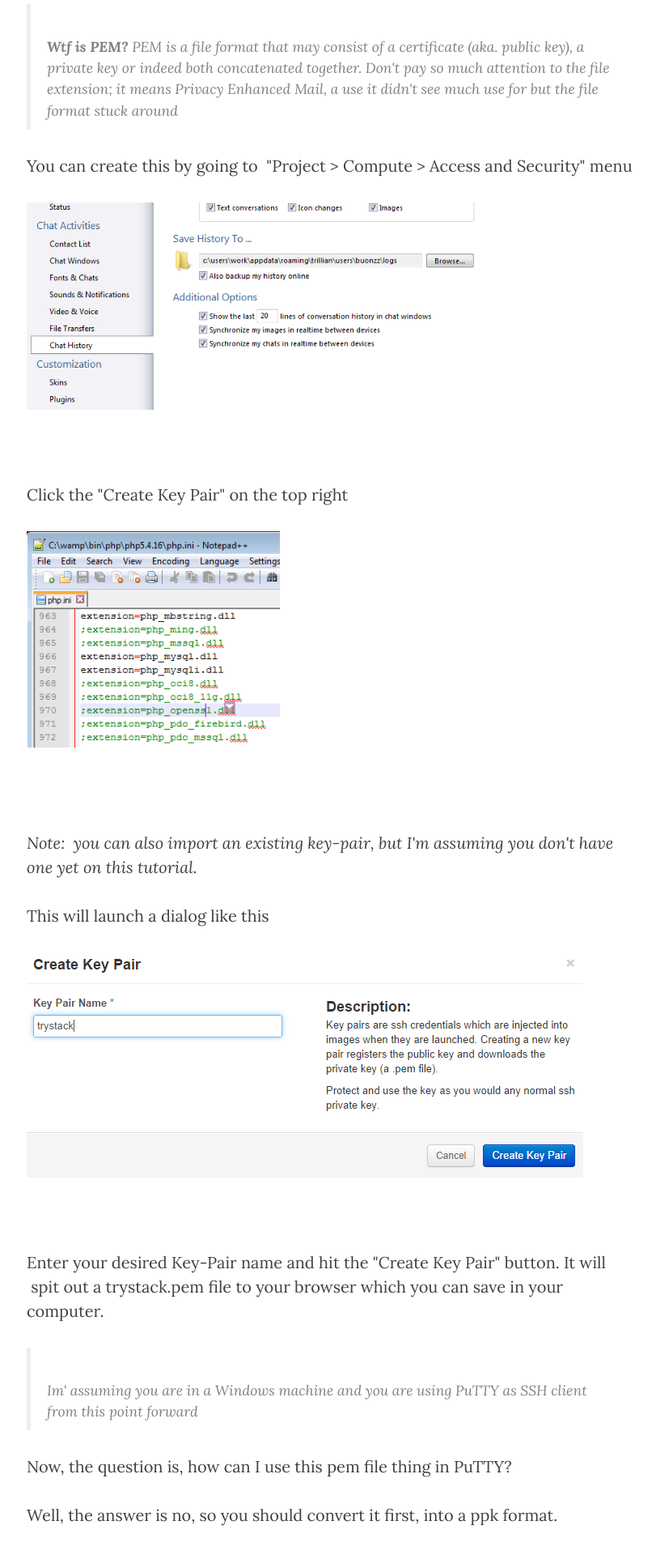
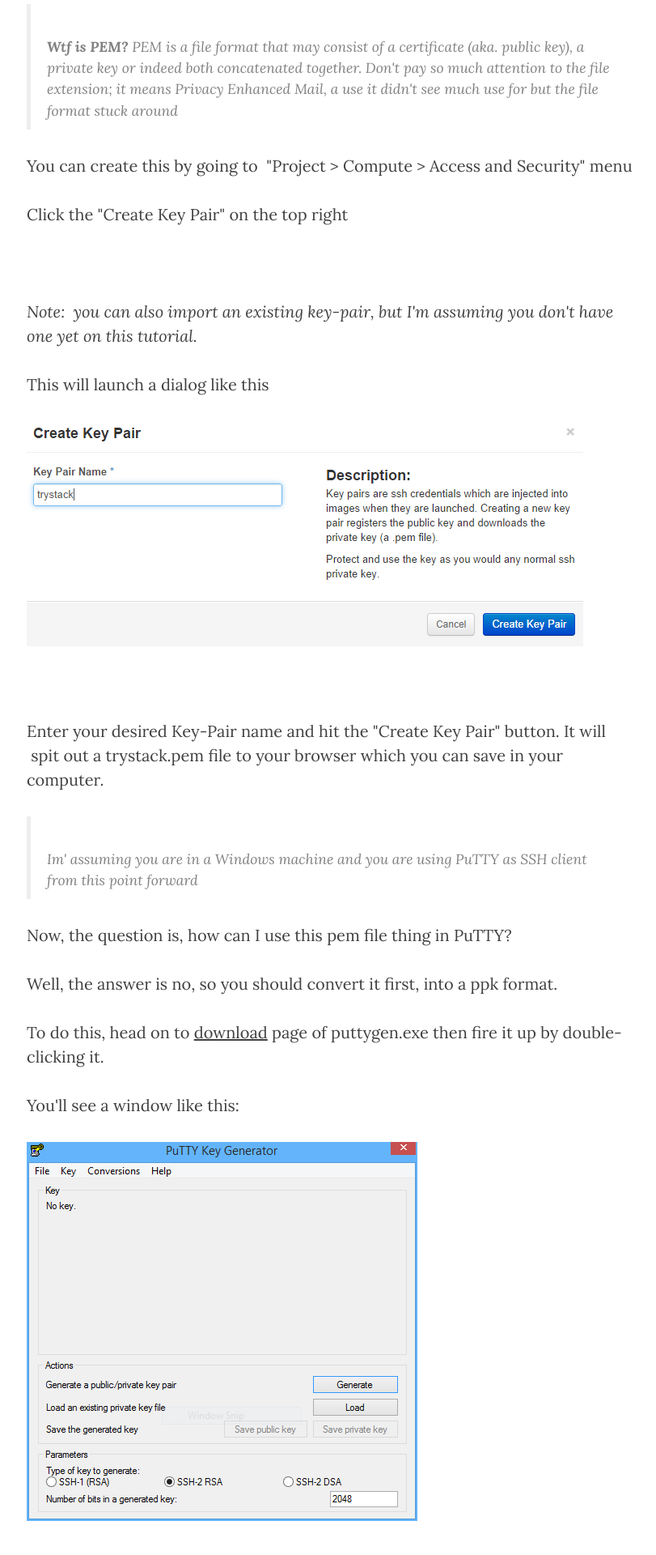
Before and after one commit to buonzz/buonzz.github.io, a Jekyll site: the page built from _posts/2014-09-21-how-to-ssh-to-the-vm-instance-in-openstack.html, in a window 1280 px wide. Shown: the part 1007-2927 px from the top of the page at 81% size, without its empty margins (232-1043 px from the left). Built offline with Jekyll 4.4.1, drawn with Linux system fonts in a browser that asks for light colours; nearby versions of some CDN libraries; comment, search, counter and statistics services are not loaded.

Commit message:
fixed wrong image

```diff
--- a/_posts/2014-09-21-how-to-ssh-to-the-vm-instance-in-openstack.html
+++ b/_posts/2014-09-21-how-to-ssh-to-the-vm-instance-in-openstack.html
@@ -25,14 +25,11 @@
 <p>So the first thing you might want to do is create a new Key Pair. This is basically a PEM file that you are going to use in able to authenticate to the server instead of shoving your usename/password in the SSH console.</p>
 <blockquote><p><b>Wtf is PEM?</b> PEM is a file format that may consist of a certificate (aka. public key), a private key or indeed both concatenated together. Don't pay so much attention to the file extension; it means Privacy Enhanced Mail, a use it didn't see much use for but the file format stuck around</p></blockquote>
 <p>You can create this by going to  "Project &gt; Compute &gt; Access and Security" menu</p>
-<p><a href="http://www.darwinbiler.com/wp-content/uploads/2014/09/1.png"><img class="aligncenter size-full wp-image-1345" src="{{ site.url }}/assets/1.png" alt="1" width="575" height="383" /></a></p>
-<p>&nbsp;</p>
 <p>Click the "Create Key Pair" on the top right</p>
-<p><a href="http://www.darwinbiler.com/wp-content/uploads/2014/09/2.png"><img class="aligncenter size-full wp-image-1346" src="{{ site.url }}/assets/2.png" alt="2" width="314" height="118" /></a></p>
 <p>&nbsp;</p>
 <p><em>Note:  you can also import an existing key-pair, but I'm assuming you don't have one yet on this tutorial.</em></p>
 <p>This will launch a dialog like this</p>
-<p><a href="http://www.darwinbiler.com/wp-content/uploads/2014/09/3.png"><img class="aligncenter wp-image-1347 size-full" src="{{ site.url }}/assets/3.png" alt="3" width="688" height="278" /></a></p>
+<p><a href="{{ site.url }}/assets/3.png" src="{{ site.url }}/assets/3.png" alt="3" width="688" height="278" /><img src="{{ site.url }}/assets/3.png"/></a></p>
 <p>&nbsp;</p>
 <p>Enter your desired Key-Pair name and hit the "Create Key Pair" button. It will  spit out a trystack.pem file to your browser which you can save in your computer.</p>
 <blockquote><p>Im' assuming you are in a Windows machine and you are using PuTTY as SSH client from this point forward</p></blockquote>
```
Also changed, not shown: 2 other files.
